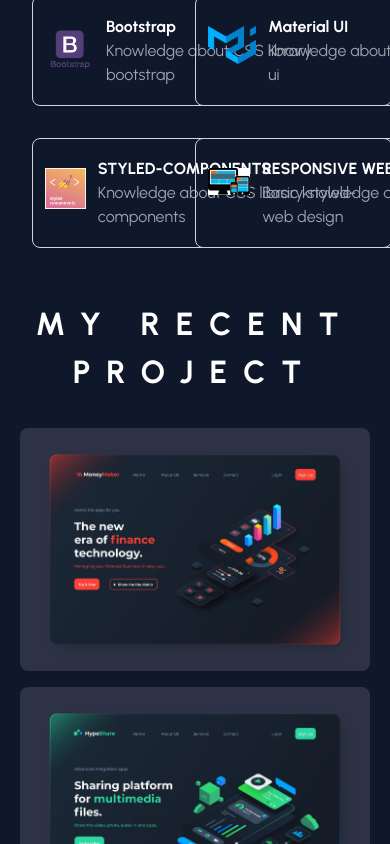
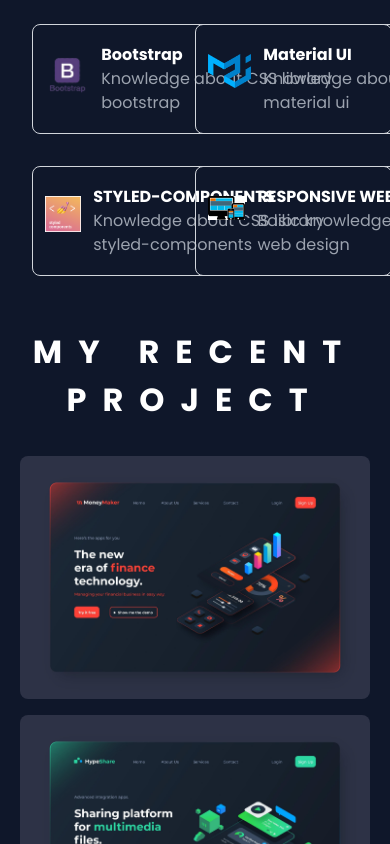
Before and after one commit to trandinhnhan0612/portfolio, a React (Vite) app: page / in a window 390 px wide. Shown: the part 1461-2305 px from the top of the page. Built offline with nearby package versions, Linux system fonts and the light colour scheme.

Commit message:
make it better

```diff
--- a/src/App.css
+++ b/src/App.css
@@ -1,4 +1,4 @@
-@import url("https://fonts.googleapis.com/css2?family=Urbanist:wght@200;300;400;500;600;700;800&display=swap");
+@import url("https://fonts.googleapis.com/css2?family=Poppins:wght@200;300;400;500;600;700;800&display=swap");
 
 * {
   padding: 0;
@@ -11,8 +11,9 @@
 }
 
 body {
-  font-family: "Urbanist", sans-serif;
+  font-family: "Poppins", sans-serif;
   background-color: #0f172a;
+  color: #ffffff;
 }
 
 .container {
@@ -20,7 +21,6 @@
   padding-left: 20px;
   padding-right: 20px;
   margin: auto;
-  background-color: #0f172a;
 }
 
 section {
--- a/src/components/header/Header.jsx
+++ b/src/components/header/Header.jsx
@@ -50,9 +50,9 @@
               {menuLinks.map((item, index) => (
                 <li key={item.title}>
                   <a
-                    className={`text-smallTextColor font-[600] ${
+                    className={`font-[600] ${
                       index === active &&
-                      "border-b-2 text-primaryColor border-primaryColor "
+                      "border-b-2 border-primaryColor text-cyan-500"
                     }`}
                     onClick={() => setActive(index)}
                     href={item.link}
--- a/src/components/main/Hero.jsx
+++ b/src/components/main/Hero.jsx
@@ -24,7 +24,7 @@
             <h1
               data-aos="fade-up"
               data-aos-duration="1500"
-              className="text-headingColor font-[700] text-[28px] sm:text-[40px] leading-[35px] sm:leading-[46px] mt-5"
+              className="text-headingColor font-[600] text-[28px] sm:text-[40px] leading-[35px] sm:leading-[46px] mt-5"
             >
               I'm Tran Dinh Nhan <br />
               Frontend Developer
@@ -42,7 +42,7 @@
               </a>
               <a
                 href="#portfolio"
-                className="text-smallTextColor font-[600] text-[16px] border-b border-solid border-smallTextColor"
+                className="text-smallTextColor font-[500] text-[16px] border-b border-solid border-smallTextColor"
               >
                 View portfolio
               </a>
--- /dev/null
+++ b/src/components/main/Home.jsx
@@ -0,0 +1,7 @@
+import React from "react";
+
+const Home = () => {
+  return <div></div>;
+};
+
+export default Home;
--- a/src/components/main/ModalProject.jsx
+++ b/src/components/main/ModalProject.jsx
@@ -7,7 +7,7 @@
   return (
     <div
       onClick={() => closeModal()}
-      className="w-full h-full fixed top-0 left-0 z-10 bg-headingColor bg-opacity-40"
+      className="w-full h-full fixed top-0 left-0 z-10 bg-gray-200 bg-opacity-20"
     >
       <div className="max-w-[600px] absolute top-1/2 left-1/2 transform -translate-x-1/2 -translate-y-1/2 z-20 bg-white rounded-lg p-5">
         <div>
@@ -16,7 +16,7 @@
           </figure>
         </div>
         <div>
-          <h2 className="text-headingColor font-[700] text-2xl my-3">
+          <h2 className="text-textModal font-[700] text-2xl my-3">
             {project.title}
           </h2>
           <p className="text-gray-400 font-[500] text-[15px] leading-7">
@@ -24,13 +24,13 @@
           </p>
         </div>
         <div className="flex items-center gap-x-3 flex-wrap mt-4">
-          <h4 className="text-smallTextColor font-[600] text-[18px]">
+          <h4 className="text-textModal font-[600] text-[18px]">
             Technologies:
           </h4>
           {project.technologies.map((item, index) => (
             <span
               key={index}
-              className="text-headingColor bg-gray-200 px-3 py-1 text-[14px] rounded-lg"
+              className="text-textModal bg-gray-200 px-3 py-1 text-[14px] rounded-lg"
             >
               {item}
             </span>
--- a/src/components/main/Project.jsx
+++ b/src/components/main/Project.jsx
@@ -20,7 +20,11 @@
     <section id="project">
       <div className="container">
         <div className="mb-7 sm:mb-0">
-          <h3 className="text-headingColor text-center tracking-[16px] font-[700] text-[32px]">
+          <h3
+            data-aos="fade-down"
+            data-aos-duration="1000"
+            className="text-headingColor text-center tracking-[16px] font-[700] text-[32px]"
+          >
             MY RECENT PROJECT
           </h3>
         </div>
@@ -40,11 +44,11 @@
                   alt=""
                 />
               </figure>
-              <div className="w-full h-full bg-gray-200 bg-opacity-40 hidden group-hover:block z-[5] absolute top-0 left-0">
+              <div className="w-full h-full bg-gray-200 bg-opacity-20 hidden group-hover:block z-[5] absolute top-0 left-0">
                 <div className="w-full h-full flex items-center justify-center">
                   <button
                     onClick={() => handleShowModal(projects.id)}
-                    className="text-black bg-white hover:bg-smallTextColor hover:text-white py-2 px-4 rounded-lg font-[500] ease-in duration-200"
+                    className="text-textModal bg-white hover:bg-gradient-to-r from-colorButton1 to-colorButton2 hover:text-white py-2 px-4 rounded-lg font-[500] ease-in duration-200"
                   >
                     View Detail
                   </button>
--- a/src/components/main/Skills.jsx
+++ b/src/components/main/Skills.jsx
@@ -16,7 +16,7 @@
             <div
               data-aos="fade-right"
               data-aos-duration="1800"
-              className="flex gap-x-3 items-center w-[360px] h-[110px] border border-solid border-gray-300 p-3 rounded-lg hover:bg-gray-100 cursor-pointer"
+              className="flex gap-x-3 items-center w-[360px] h-[110px] border border-solid border-gray-300 p-3 rounded-lg hover:bg-gray-200 hover:bg-opacity-10"
             >
               <figure className="w-[50px] h-[50px]">
                 <img src="/src/assets/images/frontend.jpeg" alt="" />
@@ -34,7 +34,7 @@
             <div
               data-aos="fade-left"
               data-aos-duration="1800"
-              className="flex gap-x-3 items-center w-[360px] h-[110px] border border-solid border-gray-300 p-3 rounded-lg hover:bg-gray-100"
+              className="flex gap-x-3 items-center w-[360px] h-[110px] border border-solid border-gray-300 p-3 rounded-lg hover:bg-gray-200 hover:bg-opacity-10"
             >
               <figure className="w-[50px] h-[50px]">
                 <img src="/src/assets/images/react.png" alt="" />
@@ -49,7 +49,7 @@
             <div
               data-aos="fade-right"
               data-aos-duration="1800"
-              className="flex gap-x-3 items-center w-[360px] h-[110px] border border-solid border-gray-300 p-3 rounded-lg hover:bg-gray-100"
+              className="flex gap-x-3 items-center w-[360px] h-[110px] border border-solid border-gray-300 p-3 rounded-lg hover:bg-gray-200 hover:bg-opacity-10"
             >
               <figure className="w-[50px] h-[50px]">
                 <img src="/src/assets/images/jquery.png" alt="" />
@@ -64,7 +64,7 @@
             <div
               data-aos="fade-left"
               data-aos-duration="1800"
-              className="flex gap-x-3 items-center w-[360px] h-[110px] border border-solid border-gray-300 p-3 rounded-lg hover:bg-gray-100"
+              className="flex gap-x-3 items-center w-[360px] h-[110px] border border-solid border-gray-300 p-3 rounded-lg hover:bg-gray-200 hover:bg-opacity-10"
             >
               <figure className="w-[50px] h-[50px]">
                 <img src="/src/assets/images/tailwind.png" alt="" />
@@ -79,7 +79,7 @@
             <div
               data-aos="fade-right"
               data-aos-duration="1800"
-              className="flex gap-x-3 items-center w-[360px] h-[110px] border border-solid border-gray-300 p-3 rounded-lg hover:bg-gray-100"
+              className="flex gap-x-3 items-center w-[360px] h-[110px] border border-solid border-gray-300 p-3 rounded-lg hover:bg-gray-200 hover:bg-opacity-10"
             >
               <figure className="w-[50px] h-[50px]">
                 <img src="/src/assets/images/bootstrap.png" alt="" />
@@ -94,7 +94,7 @@
             <div
               data-aos="fade-left"
               data-aos-duration="1800"
-              className="flex gap-x-3 items-center w-[360px] h-[110px] border border-solid border-gray-300 p-3 rounded-lg hover:bg-gray-100"
+              className="flex gap-x-3 items-center w-[360px] h-[110px] border border-solid border-gray-300 p-3 rounded-lg hover:bg-gray-200 hover:bg-opacity-10"
             >
               <figure className="w-[50px] h-[50px]">
                 <img src="/src/assets/images/material.png" alt="" />
@@ -109,7 +109,7 @@
             <div
               data-aos="fade-right"
               data-aos-duration="1800"
-              className="flex gap-x-3 items-center w-[360px] h-[110px] border border-solid border-gray-300 p-3 rounded-lg hover:bg-gray-100"
+              className="flex gap-x-3 items-center w-[360px] h-[110px] border border-solid border-gray-300 p-3 rounded-lg hover:bg-gray-200 hover:bg-opacity-10"
             >
               <figure className="w-[50px] h-[50px]">
                 <img src="/src/assets/images/styledCom.png" alt="" />
@@ -126,7 +126,7 @@
             <div
               data-aos="fade-left"
               data-aos-duration="1800"
-              className="flex gap-x-3 items-center w-[360px] h-[110px] border border-solid border-gray-300 p-3 rounded-lg hover:bg-gray-100"
+              className="flex gap-x-3 items-center w-[360px] h-[110px] border border-solid border-gray-300 p-3 rounded-lg hover:bg-gray-200 hover:bg-opacity-10"
             >
               <figure className="w-[50px] h-[50px]">
                 <img src="/src/assets/images/responsive.png" alt="" />
--- a/tailwind.config.js
+++ b/tailwind.config.js
@@ -10,6 +10,7 @@
         headingColor: "#ffffff",
         smallTextColor: "#ffffff",
         hoverIconColor: "#0077B5",
+        textModal: "#193256",
       },
     },
   },
```
